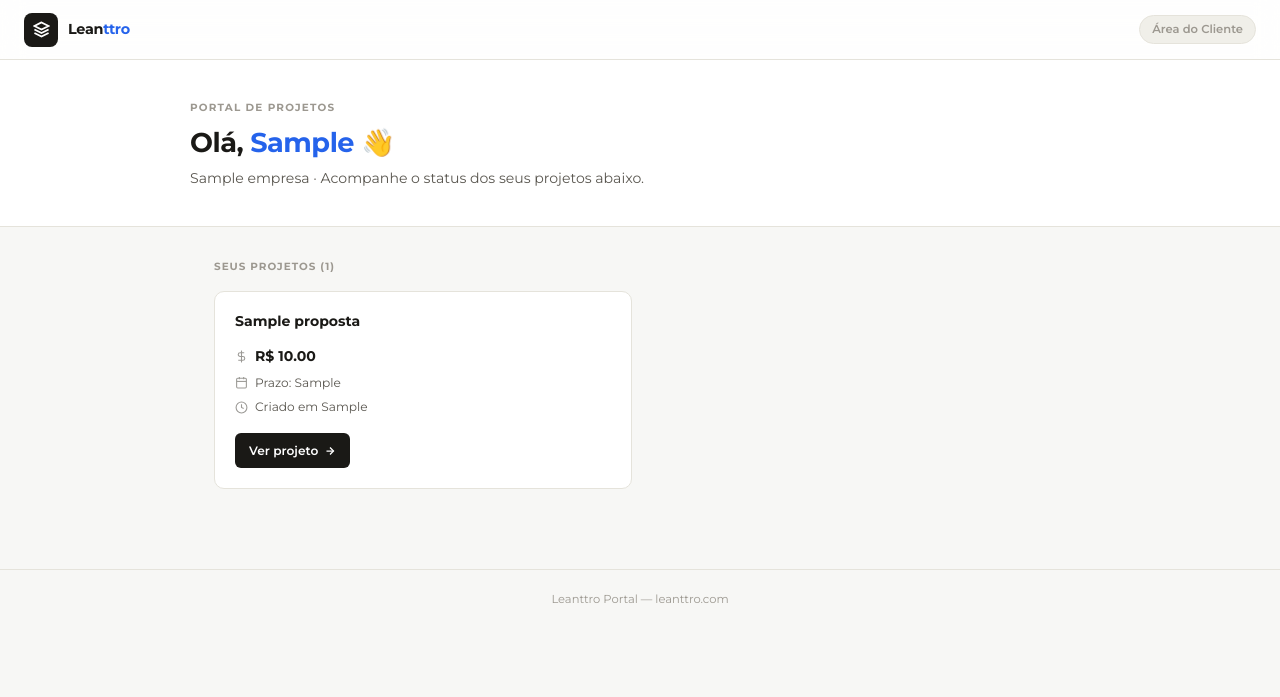
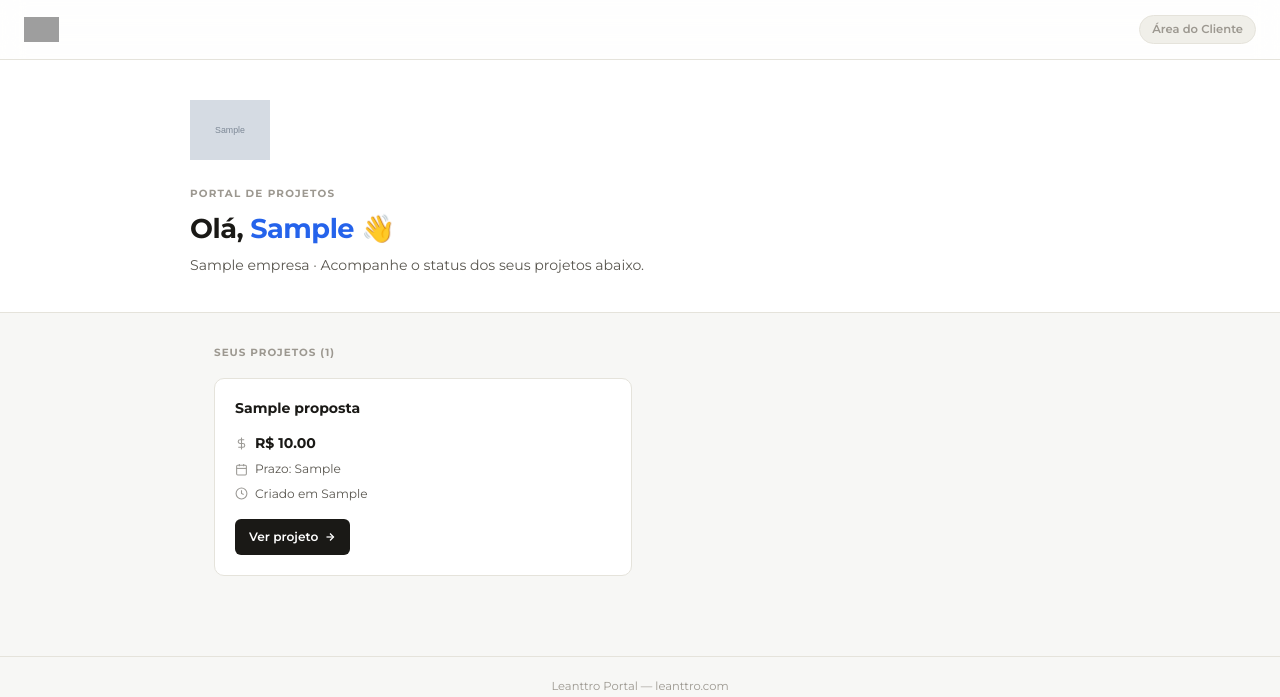
Before and after one commit to leanttro/leanttro_p, a Flask app: template templates/portal/portal_cliente.html in a window 1280 px wide. Shown: the top 697 px of the page. Run offline with Flask 3, Linux system fonts and the light colour scheme; the template is opened without the code that fills it: most values are stand-ins (such as "Sample title", 1, 10 or a date in 2020); grey boxes marked "Sample" are stand-in pictures; some libraries are stand-ins or nearby versions; grey boxes are pictures that could not be loaded.

Commit message:
Update portal_cliente.html

```diff
--- a/templates/portal/portal_cliente.html
+++ b/templates/portal/portal_cliente.html
@@ -164,10 +164,7 @@ footer a:hover{color:var(--accent)}
 <!-- HEADER -->
 <header>
   <a href="#" class="logo">
-    <div class="logo-mark">
-      <svg viewBox="0 0 24 24"><path d="M12 2L2 7l10 5 10-5-10-5zM2 17l10 5 10-5M2 12l10 5 10-5"/></svg>
-    </div>
-    <div class="logo-text">Lean<span>ttro</span></div>
+    <img src="https://res.cloudinary.com/dhu1cqvrb/image/upload/v1779207400/leanttro_bohuce.png" alt="Leanttro" style="height:26px;width:auto;object-fit:contain">
   </a>
   <div class="header-right">
     <span class="header-tag">Área do Cliente</span>
@@ -177,6 +174,11 @@ footer a:hover{color:var(--accent)}
 <!-- HERO -->
 <div class="hero">
   <div class="hero-inner">
+    {% if cliente.logo_url %}
+    <div style="margin-bottom:20px">
+      <img src="{{ cliente.logo_url }}" alt="{{ cliente.empresa or cliente.nome }}" style="max-height:60px;max-width:200px;object-fit:contain">
+    </div>
+    {% endif %}
     <div class="hero-label">Portal de Projetos</div>
     <h1 class="hero-title">
       Olá, <span>{{ cliente.nome.split()[0] }}</span> 👋
```
